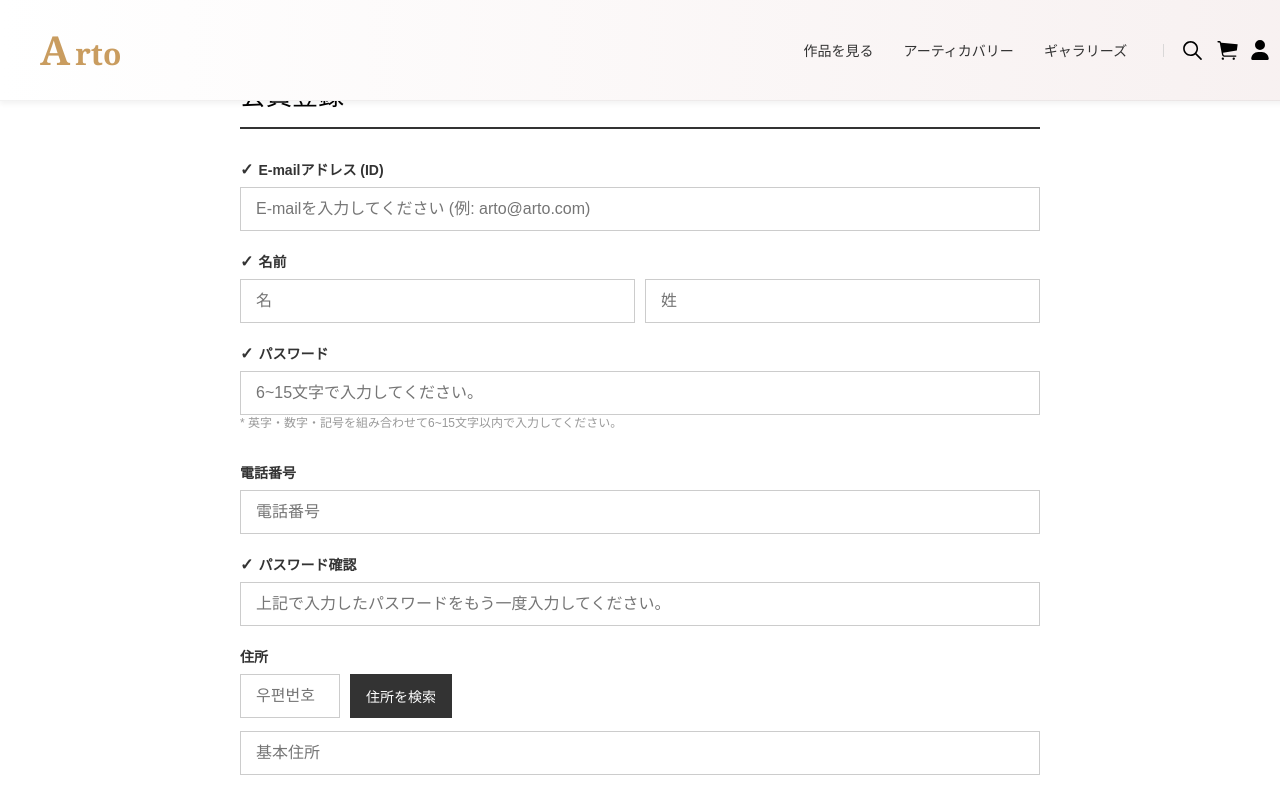
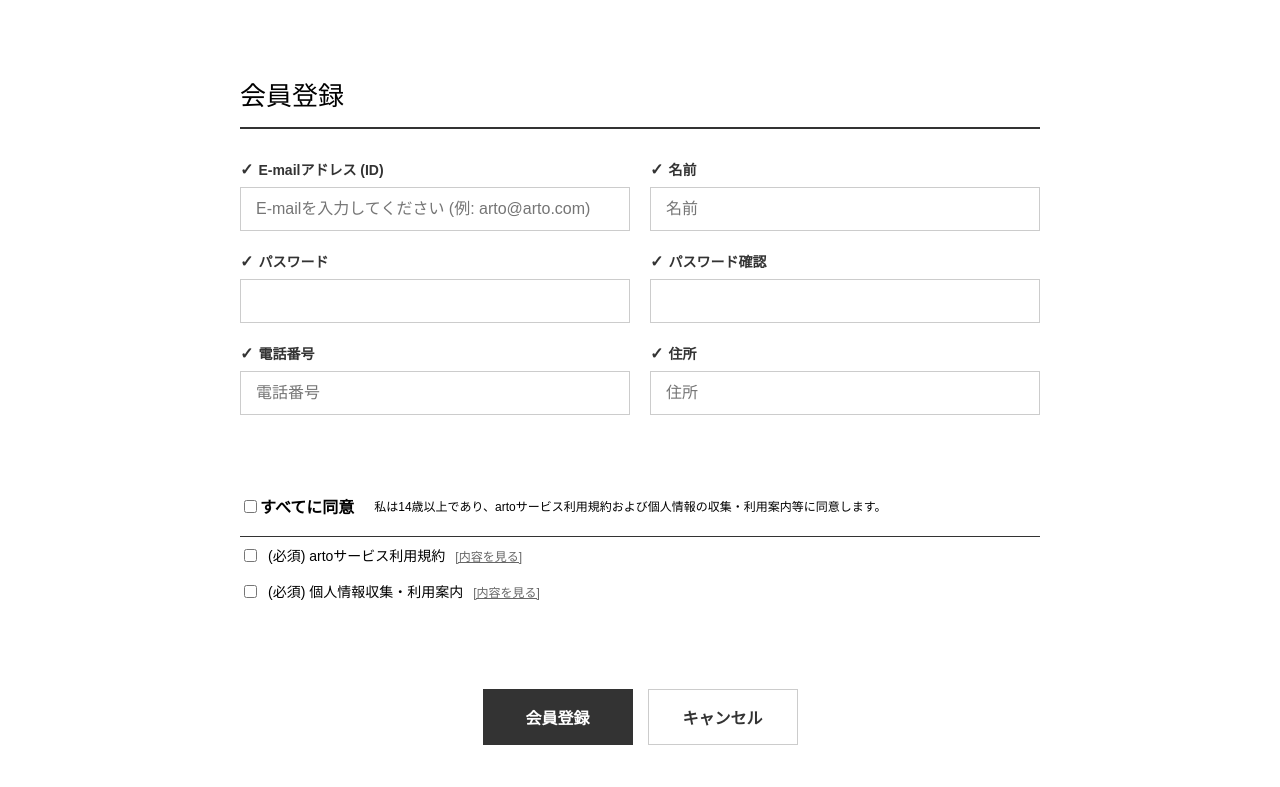
Before and after one commit to megagayclub/arto-fe, a React (Vite) app: page / in a window 1280 px wide. Shown: the top 787 px of the page. Built offline with nearby package versions, Linux system fonts and the light colour scheme.

Commit message:
axios 설치 및 api 연결

```diff
--- a/package.json
+++ b/package.json
@@ -9,6 +9,7 @@
   ],
   "main": "src/index.tsx",
   "dependencies": {
+    "axios": "^1.13.2",
     "gsap": "3.13.0",
     "locomotive-scroll": "4.1.4",
     "react": "18.2.0",
--- /dev/null
+++ b/src/hooks/useSignUp.ts
@@ -0,0 +1,98 @@
+// hooks/useSignUp.ts
+
+import { useState } from 'react';
+import axios, { AxiosError } from 'axios';
+
+// API 통신을 위한 기본 URL 설정 (실제 서버 주소로 변경 필요)
+const API_BASE_URL = 'http://localhost:8080/users/';
+
+// SignUpRequestDto와 일치하는 타입을 정의합니다.
+// SignUpPage에서 'signUpData' 객체를 만들 때 사용한 필드들입니다.
+interface SignUpRequest {
+  email: string;
+  password: string;
+  name: string;
+  // 주소, 전화번호 등 SignUpRequestDto에 필요한 나머지 필드들을 여기에 추가하세요.
+  // address?: string;
+  // phone?: string;
+}
+
+// 응답 데이터 타입 (스프링 부트 API의 응답 형식에 맞춤)
+interface SignUpResponse {
+  message: string;
+  userId: number;
+}
+
+/**
+ * 회원가입 API 통신을 처리하는 커스텀 훅
+ */
+export const useSignUp = () => {
+  const [isLoading, setIsLoading] = useState(false);
+  const [error, setError] = useState<string | null>(null);
+  const [isSuccess, setIsSuccess] = useState(false);
+  const [response, setResponse] = useState<SignUpResponse | null>(null);
+
+  /**
+   * 회원가입 API 호출 함수
+   * @param data SignUpRequest에 해당하는 요청 데이터
+   */
+  const signUp = async (data: SignUpRequest) => {
+    setIsLoading(true);
+    setError(null);
+    setIsSuccess(false);
+
+    try {
+      // POST 요청: /api/v1/users/signup
+      const res = await axios.post<SignUpResponse>(`${API_BASE_URL}/users/signup`, data, {
+        headers: {
+          'Content-Type': 'application/json',
+        },
+      });
+
+      // HTTP 상태 코드 201 (CREATED) 성공 처리
+      setResponse(res.data);
+      setIsSuccess(true);
+
+      console.log("회원가입 성공:", res.data);
+
+    } catch (err) {
+      const axiosError = err as AxiosError<any>;
+
+      // 서버에서 보낸 에러 메시지 처리 (예: 이메일 중복, 유효성 검사 실패)
+      if (axiosError.response) {
+        // 서버의 응답 본문에서 에러 메시지를 찾습니다.
+        const serverMessage = axiosError.response.data?.message || axiosError.response.data?.error;
+
+        // 유효성 검사 실패 시 (HTTP 400 Bad Request)
+        if (axiosError.response.status === 400 && axiosError.response.data.errors) {
+             const validationErrors = axiosError.response.data.errors;
+             // 첫 번째 유효성 검사 에러 메시지를 표시
+             const firstError = validationErrors[0].defaultMessage || "入力内容を確認してください。";
+             setError(firstError);
+        } else {
+             // 그 외의 일반적인 서버 에러 메시지
+             setError(serverMessage || `登録に失敗しました。ステータスコード: ${axiosError.response.status}`);
+        }
+      } else if (axiosError.request) {
+        // 요청은 보냈으나 응답을 받지 못한 경우 (네트워크 오류)
+        setError("サーバーに接続できませんでした。ネットワーク状態を確認してください。");
+      } else {
+        // 요청 설정 중 발생한 오류
+        setError("リクエストの準備中にエラーが発生しました。");
+      }
+
+      setIsSuccess(false);
+
+    } finally {
+      setIsLoading(false);
+    }
+  };
+
+  return {
+    signUp,
+    isLoading,
+    error,
+    isSuccess,
+    response // 성공 시 응답 데이터
+  };
+};
--- a/src/pages/SignUpPage.tsx
+++ b/src/pages/SignUpPage.tsx
@@ -1,56 +1,104 @@
-// pages/SignUpPage.tsx (수정된 코드)
-import React, { FormEvent } from "react";
+// pages/SignUpPage.tsx
+
+import React, { FormEvent, useState } from "react";
 import { SignUp } from "../components/SignUp/SignUp";
-import Header from "../components/layout/Header/Header";
+import { useSignUp } from "../hooks/useSignUp"; // 🌟 구현된 커스텀 훅 import
 
 const SignUpPage: React.FC = () => {
+  // 폼 상태 관리
+  const [email, setEmail] = useState("");
+  const [name, setName] = useState("");
+  const [password, setPassword] = useState("");
+  const [confirmPassword, setConfirmPassword] = useState("");
+
+  // 예시를 위해 전화번호와 주소 상태 추가 (name으로 대체되었던 부분)
+  const [phoneNumber, setPhoneNumber] = useState("");
+  const [address, setAddress] = useState("");
+
+  // 🌟 훅 사용: API 통신 상태와 함수를 가져옴
+  const { signUp, isLoading, error, isSuccess } = useSignUp();
+
   const handleSubmit = (e: FormEvent) => {
     e.preventDefault();
-    console.log("회원 등록 폼 제출 완료");
+
+    // 1. 프론트엔드 비밀번호 확인
+    if (password !== confirmPassword) {
+      alert("パスワードが一致しません。");
+      return;
+    }
+    // else {
+    //   alert("ㅇㅋ일단");
+    // }
+
+    // 2. API 호출을 위한 데이터 준비
+    const signUpData = {
+      email: email,
+      password: password,
+      name: name,
+      // 백엔드 DTO에 맞게 실제 상태 값으로 연결
+      phoneNumber: phoneNumber, // 📞 실제 상태 사용
+      address: address,         // 🏠 실제 상태 사용
     };
 
-  const handleRegister = () => {
-    const formElement = document.getElementById(
-      "registration-form"
-    ) as HTMLFormElement;
-    if (formElement) {
-      formElement.requestSubmit();
-    }
+    // 3. API 호출
+    alert("ㅇㅋ일단2");
+    signUp(signUpData);
   };
 
+  // 회원가입 성공 시 UI
+  if (isSuccess) {
+    return (
+      <SignUp>
+        <p style={{ textAlign: "center", fontSize: "18px", color: "green", padding: "40px" }}>
+          ✅ 会員登録が完了しました。ログインしてください。
+        </p>
+      </SignUp>
+    );
+  }
+
   const handleCancel = () => {
-    console.log("회원가입 취소 및 이전 페이지로 이동");
+    console.log("会員登録取消");
+    // 실제로는 홈페이지나 로그인 페이지로 이동하는 로직을 추가합니다.
   };
 
-  const handleAddressSearch = () => {
-    console.log("주소 검색 팝업 실행");
-  };
+  // (참고: handleAddressSearch 함수는 여기에 정의되지 않았으므로 생략합니다.)
 
   return (
-    <>
-      <Header />
     <SignUp>
       <SignUp.Form onSubmit={handleSubmit}>
-          {/* <SignUp.Form onSubmit={handleSubmit} id="registration-form"> */}
+        {/* 🌟 에러 메시지 표시 */}
+        {error && (
+          <p style={{ color: "red", textAlign: "center", marginBottom: "20px" }}>
+            🚨 {error}
+          </p>
+        )}
 
-          {/* 🌟 2단 그리드 대신 세로 일렬 배치 🌟 */}
-          <>
+        <SignUp.InputGrid>
           {/* 1. 이메일 주소 */}
           <SignUp.FieldGroup label="E-mailアドレス (ID)" hasCheck>
             <SignUp.InputWrapper>
               <SignUp.Input
+                type="email"
                 placeholder="E-mailを入力してください (例: arto@arto.com)"
-                  type="email"
                 required
+                value={email}
+                onChange={(e) => setEmail(e.target.value)}
+                disabled={isLoading} // 로딩 중에는 비활성화
               />
             </SignUp.InputWrapper>
           </SignUp.FieldGroup>
 
-            {/* 2. 이름 (한 줄에 나열) */}
+          {/* 2. 이름 */}
           <SignUp.FieldGroup label="名前" hasCheck>
             <SignUp.InputWrapper>
-                <SignUp.Input placeholder="名" type="text" required />
-                <SignUp.Input placeholder="姓" type="text" required />
+              <SignUp.Input
+                placeholder="名前"
+                type="text"
+                required
+                value={name}
+                onChange={(e) => setName(e.target.value)}
+                disabled={isLoading}
+              />
             </SignUp.InputWrapper>
           </SignUp.FieldGroup>
 
@@ -58,66 +106,70 @@ const SignUpPage: React.FC = () => {
           <SignUp.FieldGroup label="パスワード" hasCheck>
             <SignUp.InputWrapper>
               <SignUp.Input
-                  placeholder="6~15文字で入力してください。"
                 type="password"
                 required
-                />
-              </SignUp.InputWrapper>
-              <p
-                style={{ fontSize: "12px", color: "#999", marginTop: "-10px" }}
-              >
-                * 英字・数字・記号を組み合わせて6~15文字以内で入力してください。
-              </p>
-            </SignUp.FieldGroup>
-
-            {/* 4. 전화번호 */}
-            <SignUp.FieldGroup label="電話番号">
-              <SignUp.InputWrapper>
-                <SignUp.Input placeholder="電話番号" type="tel" />
-              </SignUp.InputWrapper>
-            </SignUp.FieldGroup>
-
-            {/* 5. 비밀번호 확인 */}
-            <SignUp.FieldGroup label="パスワード確認" hasCheck>
-              <SignUp.InputWrapper>
-                <SignUp.Input
-                  placeholder="上記で入力したパスワードをもう一度入力してください。"
-                  type="password"
-                  required
+                value={password}
+                onChange={(e) => setPassword(e.target.value)}
+                disabled={isLoading}
               />
             </SignUp.InputWrapper>
           </SignUp.FieldGroup>
 
-            {/* 6. 주소 */}
-            <SignUp.FieldGroup label="住所">
+          {/* 4. 비밀번호 확인 */}
+          <SignUp.FieldGroup label="パスワード確認" hasCheck>
             <SignUp.InputWrapper>
               <SignUp.Input
-                  placeholder="우편번호"
-                  style={{ maxWidth: "100px" }}
-                  readOnly
+                type="password"
+                required
+                value={confirmPassword}
+                onChange={(e) => setConfirmPassword(e.target.value)}
+                disabled={isLoading}
               />
-                <SignUp.Postcode type="button" onClick={handleAddressSearch}>
-                  住所を検索
-                </SignUp.Postcode>
-              </SignUp.InputWrapper>
-              <SignUp.InputWrapper style={{ marginTop: "5px" }}>
-                <SignUp.Input placeholder="基本住所" type="text" />
-              </SignUp.InputWrapper>
-              <SignUp.InputWrapper style={{ marginTop: "5px" }}>
-                <SignUp.Input placeholder="詳細住所" type="text" />
             </SignUp.InputWrapper>
           </SignUp.FieldGroup>
-          </>
-          {/* 🌟 2단 그리드 사용 종료 🌟 */}
+
+          {/* 5. 전화번호 (추가) */}
+          <SignUp.FieldGroup label="電話番号" hasCheck>
+            <SignUp.InputWrapper>
+              <SignUp.Input
+                placeholder="電話番号"
+                type="tel"
+                value={phoneNumber}
+                onChange={(e) => setPhoneNumber(e.target.value)}
+                disabled={isLoading}
+              />
+            </SignUp.InputWrapper>
+          </SignUp.FieldGroup>
+
+          {/* 6. 주소 (추가) */}
+          <SignUp.FieldGroup label="住所" hasCheck>
+            <SignUp.InputWrapper>
+              {/* 주소 검색 버튼이 있다고 가정하고 Input에 값만 연결 */}
+              <SignUp.Input
+                placeholder="住所"
+                type="text"
+                value={address}
+                onChange={(e) => setAddress(e.target.value)}
+                disabled={isLoading}
+              />
+            </SignUp.InputWrapper>
+          </SignUp.FieldGroup>
+
+        </SignUp.InputGrid>
 
         {/* 7. 약관 동의 */}
         <SignUp.Terms />
 
         {/* 8. 등록/취소 버튼 */}
-          <SignUp.Actions onRegister={handleRegister} onCancel={handleCancel} />
+        <SignUp.Actions
+          // 로딩 상태에 따라 버튼 텍스트를 변경하거나 비활성화할 수 있습니다.
+          registerText={isLoading ? "登録中..." : "登録"}
+          onRegister={handleSubmit} // 폼 제출 역할
+          onCancel={handleCancel}
+          registerDisabled={isLoading} // 로딩 중 버튼 비활성화
+        />
       </SignUp.Form>
     </SignUp>
-    </>
   );
 };
 
```
Also changed, not shown: utils/axiosInstance.ts (added, +17 -0 lines), 1 other file (tests, documents, lock files or other folders). Lines whose indentation alone changed are shown as unchanged.
